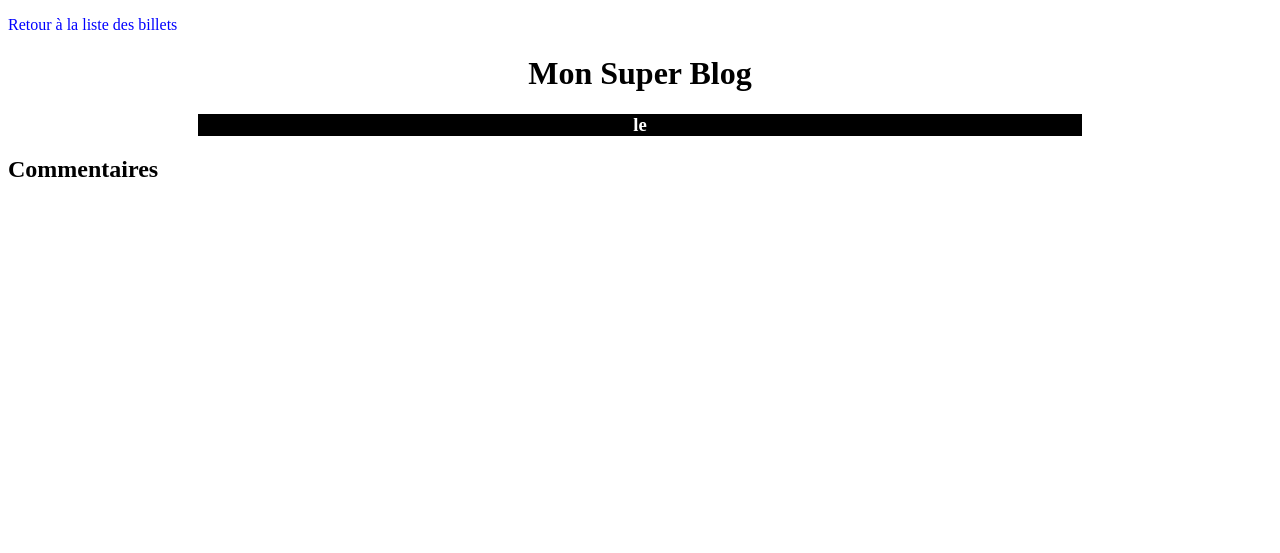
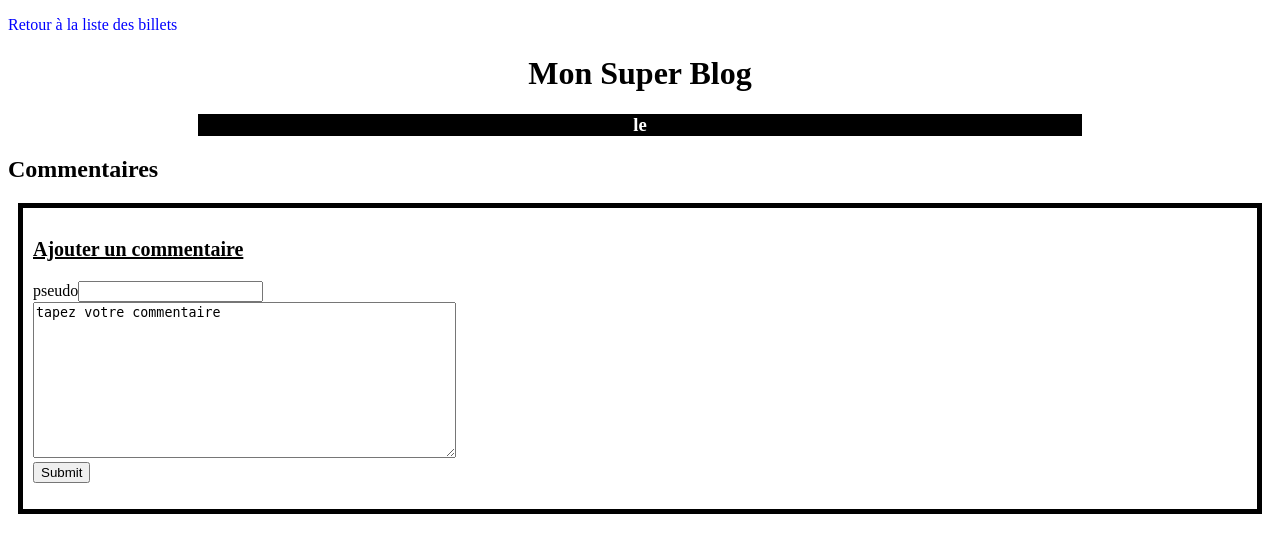
Before and after one commit to aszvii/OCRprojet4, a PHP site: page /commentaires.php?billet= in a window 1280 px wide. Shown: the top 553 px of the page. Run offline with PHP 8.4, Linux system fonts and the light colour scheme; data that the repository does not hold is empty; some libraries are stand-ins or nearby versions.

Commit message:
Aller plus loin: 'Ajout d'un formulaire de commentaire'

```diff
--- a/CSS/style.css
+++ b/CSS/style.css
@@ -23,3 +23,20 @@ a{
 	text-decoration: none;
 	color: blue;
 }
+
+.commentsContents{
+	font-style: italic;
+}
+
+form{
+	border: 5px solid black;
+	width: auto;
+	padding: 10px;
+	margin: 10px;
+}
+
+#title{
+	font-size: 20px;
+	font-weight: bold;
+	text-decoration: underline;
+}
--- a/commentaires.php
+++ b/commentaires.php
@@ -64,16 +64,29 @@
 			while($donnees=$reponse->fetch()){
 
 					echo '<p><strong>'.htmlspecialchars($donnees['auteur']) .'</strong>'. ' le '. $donnees['date_commentaire_fr'].'</p>'.
-					'<p>'.htmlspecialchars(($donnees["commentaire"])).'</p>';
+					'<p class="commentsContents">'.htmlspecialchars(($donnees["commentaire"])).'</p>';
 
 			}
 
 			echo '</div>';
 
+
 			$reponse->closeCursor();
 
+
+
+
+			echo '<form method="post" action="commentaires_post.php?billet='.$_GET['billet'].'">
+
+				<p id="title">Ajouter un commentaire</p>
+
+				<p>
+					<label for="pseudo">pseudo</label><input type="text" name="pseudo" id="pseudo" /><br/>
+					<textarea name="message" id="message" rows="10" cols="50">tapez votre commentaire</textarea><br/>
+					<input type="submit" name="envoyer" />
+				</p>'
+
 			?>
-
 
 		</body>
 
```
Also changed, not shown: commentaires_post.php (added, +19 -0 lines).
